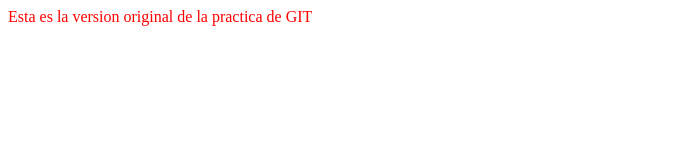
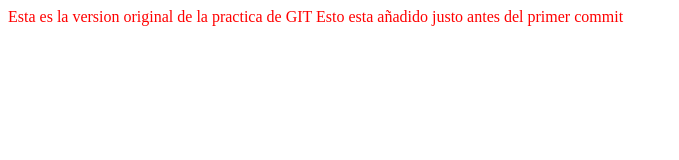
Before and after one commit to LuisEstivalCanto/practicaGIT1, a plain HTML site: page index.html in a window 1280 px wide. Shown: the whole page, without its empty margins (0-679 px from the left). Drawn offline with Linux system fonts and the light colour scheme; files that its build step writes are made by us from their sources; files whose address does not match are found by name.

Commit message:
primer commit

```diff
--- a/index.html
+++ b/index.html
@@ -10,5 +10,6 @@
 </head>
 <body>
     Esta es la version original de la practica de GIT
+    Esto esta añadido justo antes del primer commit
 </body>
 </html>
```
